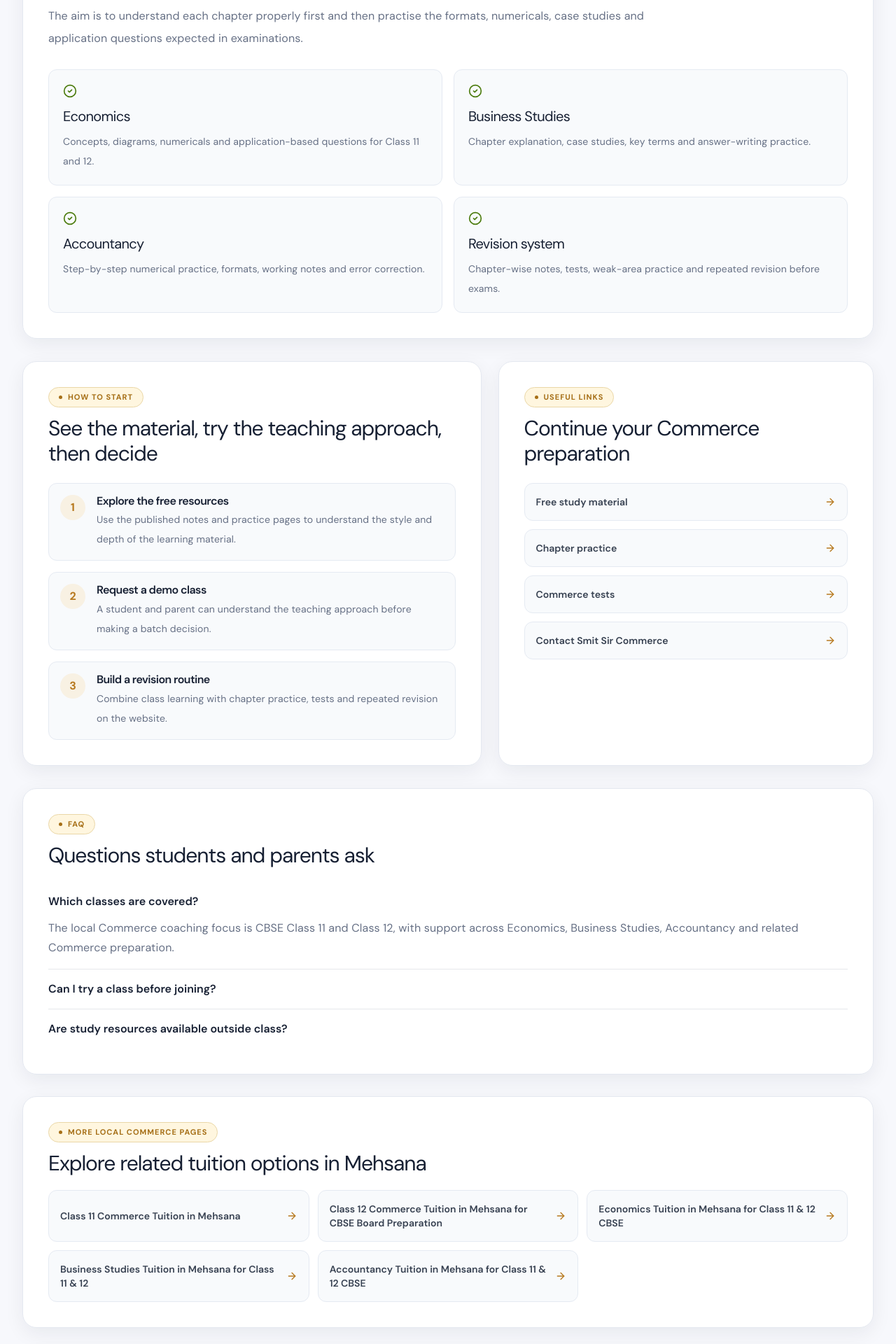
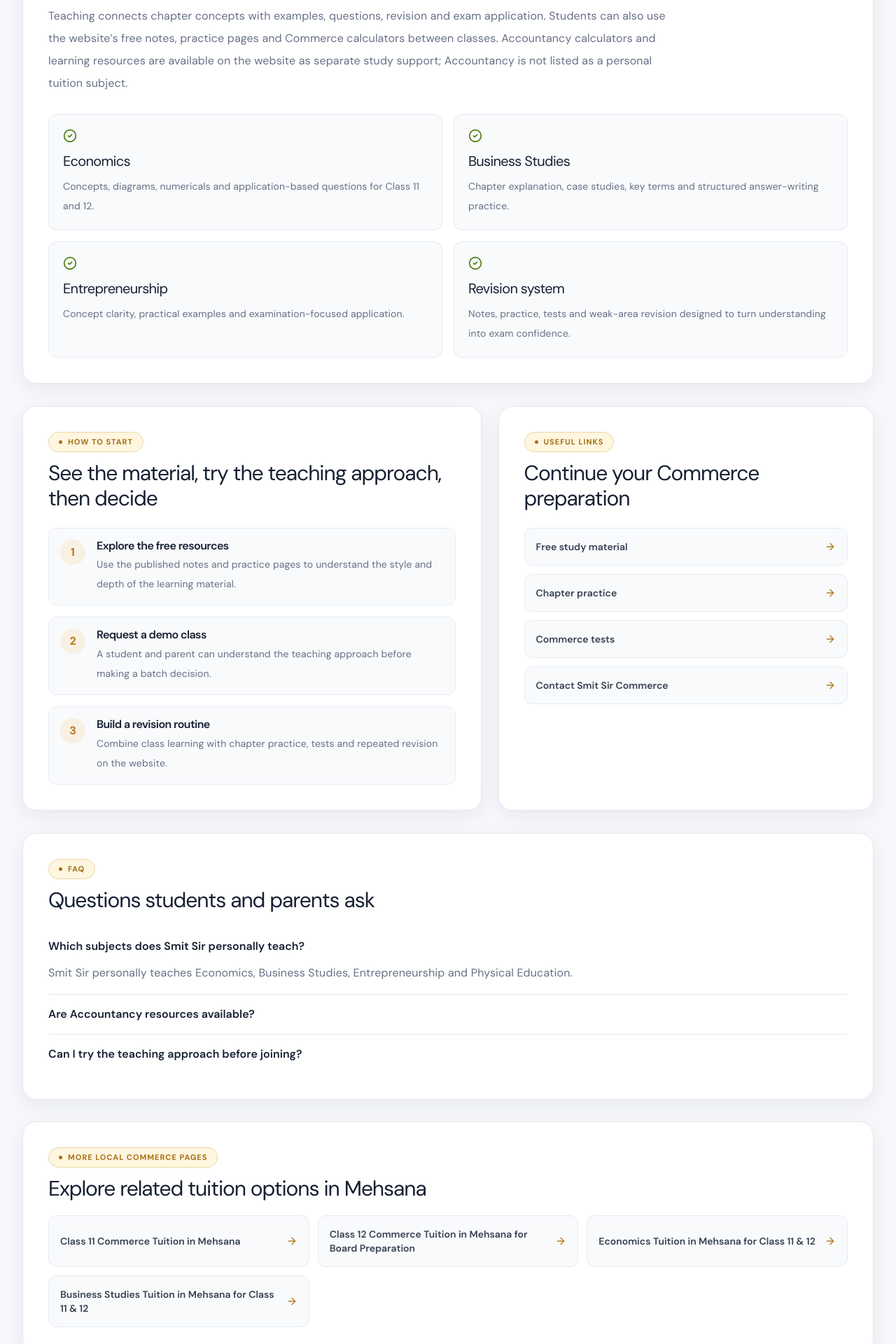
Before and after one commit to infosmitsircommerce-eng/smit-sir-commerce, a React (Vite) app: page /cbse-commerce-classes-mehsana in a window 1280 px wide. Shown: the part 880-2800 px from the top of the page at 70% size. Built offline with nearby package versions, Linux system fonts and the light colour scheme; no server answers; a web font is replaced by a local one.

Commit message:
Align local SEO pages with actual teaching offer

```diff
--- a/src/data/localSeoPages.js
+++ b/src/data/localSeoPages.js
@@ -2,139 +2,116 @@ export const localSeoPages = [
   {
     path: '/cbse-commerce-classes-mehsana',
     title: 'CBSE Commerce Classes in Mehsana | Class 11 & 12',
-    description: 'CBSE Commerce classes in Mehsana for Class 11 and 12 with Economics, Business Studies, Accountancy, chapter-wise notes, tests, doubt support and demo-class booking.',
+    description: 'CBSE Commerce classes in Mehsana for Class 11 and 12 with Economics, Business Studies and Entrepreneurship teaching, plus free Commerce notes, practice tools and demo support.',
     eyebrow: 'CBSE Commerce · Mehsana',
     h1: 'CBSE Commerce Classes in Mehsana for Class 11 & 12',
-    intro: 'A focused Commerce learning option for Mehsana students who want clear concepts, structured revision and regular exam-style practice across the main Class 11 and Class 12 Commerce subjects.',
+    intro: 'A learning-first Commerce option for Mehsana students who want concepts to make sense before they are pushed toward memorising answers. Smit Sir personally teaches Economics, Business Studies, Entrepreneurship and Physical Education.',
     serviceName: 'CBSE Commerce Classes in Mehsana',
-    serviceType: 'CBSE Class 11 and Class 12 Commerce classes',
-    sectionTitle: 'One Commerce learning system instead of disconnected subject preparation',
-    sectionText: 'Students can combine classroom guidance with chapter-wise website resources, practice tests and revision material. The aim is to understand each chapter properly first and then practise the formats, numericals, case studies and application questions expected in examinations.',
+    serviceType: 'CBSE Class 11 and Class 12 Commerce learning support',
+    sectionTitle: 'Understand first, then prepare for the exam',
+    sectionText: 'Teaching connects chapter concepts with examples, questions, revision and exam application. Students can also use the website’s free notes, practice pages and Commerce calculators between classes. Accountancy calculators and learning resources are available on the website as separate study support; Accountancy is not listed as a personal tuition subject.',
     focus: [
       ['Economics', 'Concepts, diagrams, numericals and application-based questions for Class 11 and 12.'],
-      ['Business Studies', 'Chapter explanation, case studies, key terms and answer-writing practice.'],
-      ['Accountancy', 'Step-by-step numerical practice, formats, working notes and error correction.'],
-      ['Revision system', 'Chapter-wise notes, tests, weak-area practice and repeated revision before exams.'],
+      ['Business Studies', 'Chapter explanation, case studies, key terms and structured answer-writing practice.'],
+      ['Entrepreneurship', 'Concept clarity, practical examples and examination-focused application.'],
+      ['Revision system', 'Notes, practice, tests and weak-area revision designed to turn understanding into exam confidence.'],
     ],
     faqs: [
-      ['Which classes are covered?', 'The local Commerce coaching focus is CBSE Class 11 and Class 12, with support across Economics, Business Studies, Accountancy and related Commerce preparation.'],
-      ['Can I try a class before joining?', 'Yes. Students and parents can request a demo class through the website before choosing a batch.'],
-      ['Are study resources available outside class?', 'Yes. The website includes free CBSE Commerce notes, practice resources and test-preparation tools students can use between classes.'],
+      ['Which subjects does Smit Sir personally teach?', 'Smit Sir personally teaches Economics, Business Studies, Entrepreneurship and Physical Education.'],
+      ['Are Accountancy resources available?', 'Yes. Free Accountancy calculators and learning resources are available on the website as separate study support, but Accountancy is not presented as a personal tuition subject.'],
+      ['Can I try the teaching approach before joining?', 'Yes. Students and parents can request a free paper analysis or demo before making an admission decision.'],
     ],
   },
   {
     path: '/class-11-commerce-tuition-mehsana',
     title: 'Class 11 Commerce Tuition in Mehsana | CBSE',
-    description: 'Class 11 Commerce tuition in Mehsana for CBSE students with Economics, Accountancy and Business Studies concept building, chapter practice, tests and revision support.',
+    description: 'Class 11 Commerce tuition in Mehsana with Economics, Business Studies and Entrepreneurship concept building, practice, revision and free online Commerce resources.',
     eyebrow: 'Class 11 Commerce · Mehsana',
     h1: 'Class 11 Commerce Tuition in Mehsana',
-    intro: 'Class 11 is where Commerce foundations are built. This tuition path focuses on understanding the logic behind Economics, Accountancy and Business Studies before students move into heavier Class 12 board preparation.',
+    intro: 'Class 11 is where Commerce foundations are built. The approach focuses on understanding the logic behind Economics, Business Studies and Entrepreneurship instead of carrying weak concepts into Class 12.',
     serviceName: 'Class 11 Commerce Tuition in Mehsana',
-    serviceType: 'CBSE Class 11 Commerce tuition',
-    sectionTitle: 'Build Class 11 fundamentals before gaps become Class 12 problems',
-    sectionText: 'The Class 11 approach prioritises fundamentals: reading and interpreting questions correctly, understanding accounting logic, connecting economic concepts with diagrams and examples, and learning how Business Studies answers should be structured. Regular practice is used to identify weak topics early.',
+    serviceType: 'Class 11 Commerce tuition and learning support',
+    sectionTitle: 'Build the foundation before exam pressure becomes the only focus',
+    sectionText: 'Students work through concepts, examples, questions and short revision cycles so they can explain what a chapter means as well as answer examination questions. The website adds free notes, practice resources and calculators that can be used between classes.',
     focus: [
-      ['Class 11 Economics', 'Microeconomics concepts, diagrams, numericals and clear explanation of basic economic reasoning.'],
-      ['Class 11 Accountancy', 'Journal, ledger, trial balance and numerical foundations taught through step-by-step working.'],
+      ['Class 11 Economics', 'Microeconomics concepts, diagrams, numericals and economic reasoning explained from the basics.'],
       ['Class 11 Business Studies', 'Business concepts, terminology, examples and structured descriptive answers.'],
-      ['Foundation tests', 'Short chapter tests and revision checks designed to catch weak concepts before they accumulate.'],
+      ['Entrepreneurship', 'Concepts connected with practical business situations and application questions.'],
+      ['Foundation practice', 'Short tests and revision checks used to identify weak concepts before they accumulate.'],
     ],
     faqs: [
-      ['Is this only for students who are weak in Commerce?', 'No. The structure is useful both for students who need stronger basics and for students who want consistent preparation from the beginning of Class 11.'],
-      ['Can Class 11 students use free notes on the website?', 'Yes. Published Class 11 Commerce resources can be used for revision alongside tuition.'],
-      ['Is a demo class available in Mehsana?', 'Students and parents can request a demo through the website before deciding whether the teaching approach suits them.'],
+      ['Is this only for students who are weak in Commerce?', 'No. It can support students who need stronger basics as well as students who want consistent preparation from the beginning of Class 11.'],
+      ['Can Class 11 students use the website resources for free?', 'Yes. Published notes, practice resources and Commerce calculators can be used independently of tuition.'],
+      ['Can I request a demo before deciding?', 'Yes. A free paper analysis or demo can be requested before making an admission commitment.'],
     ],
   },
   {
     path: '/class-12-commerce-tuition-mehsana',
     title: 'Class 12 Commerce Tuition in Mehsana | CBSE',
-    description: 'Class 12 Commerce tuition in Mehsana for CBSE board preparation with Economics, Business Studies and Accountancy revision, tests, answer writing and doubt support.',
+    description: 'Class 12 Commerce tuition in Mehsana with Economics, Business Studies and Entrepreneurship revision, tests, answer writing, weak-topic repair and free online resources.',
     eyebrow: 'Class 12 Commerce · Mehsana',
-    h1: 'Class 12 Commerce Tuition in Mehsana for CBSE Board Preparation',
-    intro: 'Class 12 requires both conceptual clarity and exam execution. The learning plan combines chapter completion with repeated revision, timed practice, answer-writing improvement and targeted work on weak topics.',
+    h1: 'Class 12 Commerce Tuition in Mehsana for Board Preparation',
+    intro: 'Class 12 requires both conceptual clarity and exam execution. The learning plan combines understanding, chapter practice, answer-writing improvement, mistake analysis and repeated revision.',
     serviceName: 'Class 12 Commerce Tuition in Mehsana',
-    serviceType: 'CBSE Class 12 Commerce tuition and board preparation',
-    sectionTitle: 'Move from chapter completion to board-exam execution',
-    sectionText: 'Class 12 preparation is organised around the full exam cycle: learn the concept, practise chapter questions, test recall, analyse mistakes and revise again. Economics diagrams and numericals, Business Studies case questions and Accountancy calculations need different practice methods, so each subject receives its own exam-focused treatment.',
+    serviceType: 'Class 12 Commerce tuition and board preparation',
+    sectionTitle: 'Move from chapter completion to confident exam application',
+    sectionText: 'The process is simple: understand the concept, practise the chapter, test recall, identify mistakes and revise the weak point again. Economics numericals and diagrams, Business Studies case questions and Entrepreneurship applications each receive the type of practice they need.',
     focus: [
       ['Class 12 Economics', 'Macroeconomics concepts, diagrams, numericals, application questions and revision.'],
       ['Class 12 Business Studies', 'Case-study interpretation, key-point recall and board-style answer presentation.'],
-      ['Class 12 Accountancy', 'Numerical accuracy, formats, workings, speed and correction of recurring mistakes.'],
+      ['Entrepreneurship', 'Concept application, examples and examination-oriented revision.'],
       ['Board revision', 'Chapter tests, timed practice, weak-topic repair and repeated revision before examinations.'],
     ],
     faqs: [
-      ['Does the tuition focus only on completing the syllabus?', 'No. The goal is to combine syllabus coverage with revision, tests, mistake correction and board-style practice.'],
-      ['Can I join for one Commerce subject?', 'Subject requirements can be discussed through the admission enquiry or demo-class request before joining.'],
-      ['Are Class 12 notes available online?', 'Yes. The website publishes free Class 12 Commerce resources, including chapter-wise material for supported subjects.'],
+      ['Does the tuition focus only on completing the syllabus?', 'No. Syllabus coverage is combined with revision, tests, mistake correction and exam-style practice.'],
+      ['Can I enquire for one personally taught subject?', 'Yes. Subject requirements can be discussed through the admission enquiry or demo request before joining.'],
+      ['Are Class 12 learning resources available online?', 'Yes. The website publishes free notes, practice material and Commerce calculators for supported topics.'],
     ],
   },
   {
     path: '/economics-tuition-mehsana',
     title: 'Economics Tuition in Mehsana | Class 11 & 12 CBSE',
-    description: 'Economics tuition in Mehsana for CBSE Class 11 and 12 with simple concept explanation, diagrams, numericals, application questions, chapter tests and revision resources.',
+    description: 'Economics tuition in Mehsana for Class 11 and 12 with simple concept explanation, diagrams, numericals, application questions, chapter practice and revision resources.',
     eyebrow: 'Economics · Mehsana',
-    h1: 'Economics Tuition in Mehsana for Class 11 & 12 CBSE',
-    intro: 'Economics becomes easier when students understand the logic behind the graph, formula or relationship instead of memorising isolated lines. The focus here is concept clarity followed by repeated application.',
+    h1: 'Economics Tuition in Mehsana for Class 11 & 12',
+    intro: 'Economics becomes easier when students understand the logic behind the graph, formula or relationship instead of memorising isolated lines. The focus is concept clarity followed by repeated application.',
     serviceName: 'Economics Tuition in Mehsana',
-    serviceType: 'CBSE Class 11 and Class 12 Economics tuition',
+    serviceType: 'Class 11 and Class 12 Economics tuition',
     sectionTitle: 'Learn the reason behind the diagram, formula and answer',
-    sectionText: 'Economics tuition covers the parts students commonly struggle with: reading diagrams, connecting variables, solving numericals, interpreting situations and writing precise theory answers. Class 11 Microeconomics foundations and Class 12 Macroeconomics board preparation are supported with chapter-wise revision resources.',
+    sectionText: 'Economics tuition focuses on the areas students commonly struggle with: interpreting diagrams, connecting variables, solving numericals, understanding real situations and writing precise theory answers. Free chapter notes and calculators on the website support revision outside class.',
     focus: [
       ['Microeconomics', 'Demand, supply, elasticity, producer behaviour, market concepts and diagram-based reasoning.'],
       ['Macroeconomics', 'National income, money and banking, income determination, government budget, balance of payments and related numericals.'],
-      ['Diagrams & numericals', 'Step-by-step practice so students understand what each curve, value and formula is actually showing.'],
+      ['Diagrams & numericals', 'Step-by-step practice so students understand what each curve, value and formula is showing.'],
       ['Exam application', 'MCQs, case-based questions, numericals and descriptive answers practised after concept learning.'],
     ],
     faqs: [
-      ['Do you teach both Class 11 and Class 12 Economics?', 'Yes. The Economics learning support is designed for CBSE Class 11 and Class 12 students.'],
-      ['Are diagrams and numericals included?', 'Yes. Diagram interpretation and numerical practice are treated as core parts of Economics preparation, not optional extras.'],
-      ['Can I revise using the website?', 'Yes. Free Economics notes and practice resources are available for supported chapters on the website.'],
+      ['Do you teach both Class 11 and Class 12 Economics?', 'Yes. Economics support is available for Class 11 and Class 12 students.'],
+      ['Are diagrams and numericals included?', 'Yes. Diagram interpretation and numerical practice are treated as core parts of Economics preparation.'],
+      ['Can I revise Economics using the website?', 'Yes. Free Economics notes, calculators and practice resources are available for supported topics.'],
     ],
   },
   {
     path: '/business-studies-tuition-mehsana',
     title: 'Business Studies Tuition in Mehsana | Class 11 & 12',
-    description: 'Business Studies tuition in Mehsana for CBSE Class 11 and 12 with concept clarity, case-study practice, key-point revision, answer writing and chapter-wise notes.',
+    description: 'Business Studies tuition in Mehsana for Class 11 and 12 with concept clarity, case-study practice, key-point revision, answer writing and chapter-wise notes.',
     eyebrow: 'Business Studies · Mehsana',
     h1: 'Business Studies Tuition in Mehsana for Class 11 & 12',
-    intro: 'Business Studies is not just about memorising headings. Students need to recognise the concept inside a case, recall the right points and present an answer that matches the question and marks available.',
+    intro: 'Business Studies is not only about memorising headings. Students need to recognise the concept inside a case, recall the right points and present an answer that matches the question and marks available.',
     serviceName: 'Business Studies Tuition in Mehsana',
-    serviceType: 'CBSE Class 11 and Class 12 Business Studies tuition',
-    sectionTitle: 'Turn theory into case-study recognition and better answers',
+    serviceType: 'Class 11 and Class 12 Business Studies tuition',
+    sectionTitle: 'Turn theory into case-study recognition and stronger answers',
     sectionText: 'The teaching approach connects chapter concepts with practical business examples, then moves into case-study identification and structured answer writing. Revision focuses on important distinctions, features, merits, limitations, processes and application questions rather than only rereading the textbook.',
     focus: [
       ['Concept clarity', 'Understand management and business concepts through examples before memorising examination points.'],
       ['Case studies', 'Practise identifying the hidden chapter concept, principle, function or process inside a case.'],
-      ['Answer writing', 'Use headings, key terms and point structure that fit CBSE-style descriptive questions.'],
-      ['Chapter revision', 'Free Class 12 Business Studies notes and practice resources support repeated revision outside class.'],
+      ['Answer writing', 'Use headings, key terms and point structure that fit descriptive examination questions.'],
+      ['Chapter revision', 'Free Business Studies notes and practice resources support repeated revision outside class.'],
     ],
     faqs: [
       ['Is case-study practice included?', 'Yes. Case-study identification and application are important parts of Business Studies preparation.'],
-      ['Do you provide chapter-wise revision?', 'Yes. Students can combine tuition with published chapter-wise notes and practice resources on the website.'],
-      ['Can Class 11 students also enquire?', 'Yes. Business Studies support is intended for both Class 11 and Class 12 Commerce students.'],
-    ],
-  },
-  {
-    path: '/accountancy-tuition-mehsana',
-    title: 'Accountancy Tuition in Mehsana | Class 11 & 12 CBSE',
-    description: 'Accountancy tuition in Mehsana for CBSE Class 11 and 12 with step-by-step numerical practice, formats, working notes, error correction, tests and revision support.',
-    eyebrow: 'Accountancy · Mehsana',
-    h1: 'Accountancy Tuition in Mehsana for Class 11 & 12 CBSE',
-    intro: 'Accountancy improves through correct logic and repeated working, not by watching solutions once. Students are guided through the process of understanding the adjustment, choosing the correct treatment and writing the working clearly.',
-    serviceName: 'Accountancy Tuition in Mehsana',
-    serviceType: 'CBSE Class 11 and Class 12 Accountancy tuition',
-    sectionTitle: 'Practise the working, find the mistake and fix the method',
-    sectionText: 'The Accountancy approach is built around step-by-step numerical practice. Students learn formats and treatments, attempt questions independently, identify where the working went wrong and then repeat the same concept until the method becomes reliable under exam pressure.',
-    focus: [
-      ['Step-by-step working', 'Every numerical is broken into the adjustment, rule, calculation and final presentation.'],
-      ['Formats & presentation', 'Practise the formats and working notes needed to keep answers organised and easier to verify.'],
-      ['Mistake correction', 'Recurring errors are identified so students fix the underlying method instead of only correcting one answer.'],
-      ['Regular practice', 'Short tests and repeated numerical sets build accuracy, confidence and speed over time.'],
-    ],
-    faqs: [
-      ['Is this suitable if my Accountancy basics are weak?', 'Yes. Students can work from the underlying rule and format before moving into more complex numerical questions.'],
-      ['Do you teach numerical working step by step?', 'Yes. The method emphasises the reason for each treatment and the working needed to reach the answer.'],
-      ['Can I take a demo before joining?', 'Yes. A demo-class request can be submitted through the website before choosing a batch.'],
+      ['Do you provide chapter-wise revision support?', 'Yes. Students can combine tuition with published chapter-wise notes and practice resources on the website.'],
+      ['Can Class 11 students also enquire?', 'Yes. Business Studies support is intended for both Class 11 and Class 12 students.'],
     ],
   },
 ];
```
